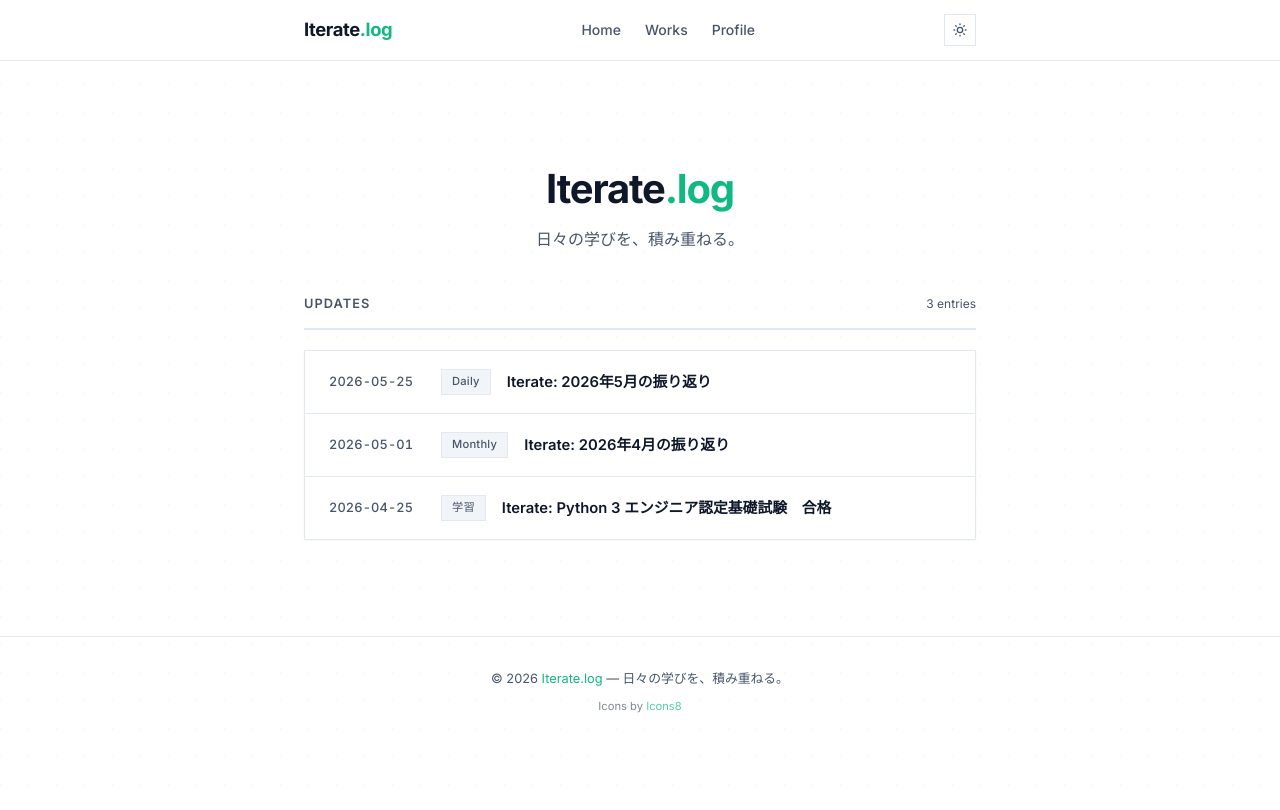
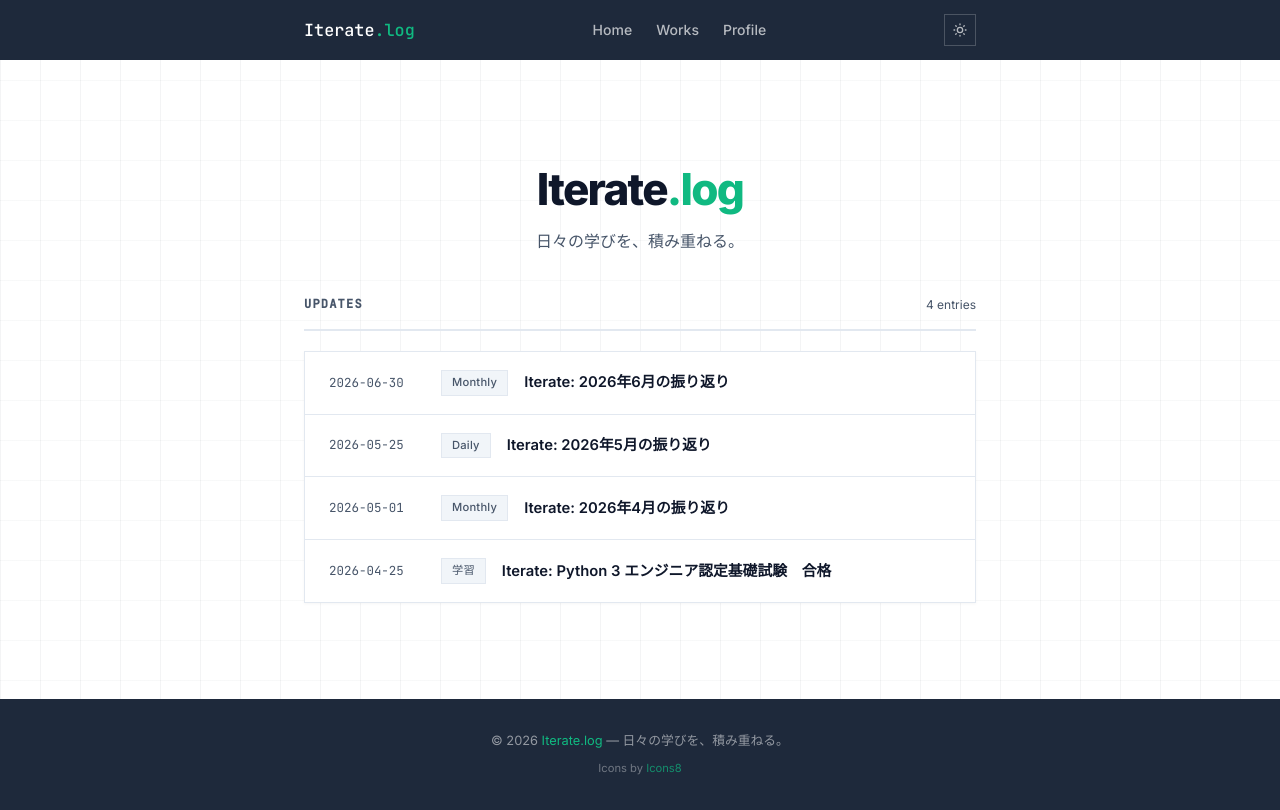
Before and after one commit to Myhero2003/iterate.log, a Flask app: page / in a window 1280 px wide. Before the commit the page ends 785 px from the top, so only its background shows below. Run offline with Flask 3, Linux system fonts and the light colour scheme.

Commit message:
６月の振り返り入力

```diff
--- /dev/null
+++ b/reflections/monthly/iterate-2026-06.md
@@ -0,0 +1,34 @@
+---
+title: "Iterate: 2026年6月の振り返り"
+date: "2026-06-30"
+condition: 2 # 1-5
+career_growth: 4 # 1-5
+tags: ["仕事", "プライベート"]
+---
+
+## 📅 今月の総括
+- 研修期間を終え、新しい配属先での実務がスタートした1ヶ月。
+
+## 🚀 成果・成長したこと
+- 研修期間が終わり、新しい配属先での実務がスタート
+- 6月から神戸での生活・勤務に切り替わり、環境面の変化が大きかった1ヶ月
+- 配属前研修で **MATLAB / Simulink** を扱う研修を受けた
+- 最初は環境・業務フローのキャッチアップを優先
+- （業務の具体的な内容は社外秘のためここでは割愛）
+- 就業先での覚えることが多くて大変。慣れるまで時間がかかりそう
+
+## 🛠 課題と来月の対策
+- 新しい環境での業務に少しずつ慣れていく
+- 自作ゲームの開発を再開
+
+## ☕️ ライフスタイル・リフレッシュ
+- **esports/ゲーム:** 引っ越し準備であまりできなかった代わりに動画をたくさん視聴した
+- EVO Las Vegas 2026 視聴
+
+## 🎯 来月の目標
+1. 新しい環境での業務に少しずつ慣れていく
+2. 自作ゲームの開発を再開する
+3. noteの執筆を再開する（OBS関連を書いてみたい）
+
+## 💬 ひとこと
+- 基本情報技術者の勉強は落ち着くまで難しいと思うので、一旦目の前のことをやりこなす！
--- a/templates/base.html
+++ b/templates/base.html
@@ -25,8 +25,13 @@
       --color-accent-rgb: 16, 185, 129;
       --color-border:    #E2E8F0;
       --color-border-light: #E2E8F0;
-      --color-pattern-1: rgba(30, 41, 59, 0.06);
-      --color-pattern-2: rgba(30, 41, 59, 0.04);
+      --color-pattern-1: rgba(30, 41, 59, 0.05);
+      --color-pattern-2: rgba(30, 41, 59, 0.03);
+      --color-nav-bg: #1E293B;
+      --color-nav-text: rgba(255, 255, 255, 0.68);
+      --color-nav-text-hover: #FFFFFF;
+      --color-footer-bg: #1E293B;
+      --color-footer-text: rgba(255, 255, 255, 0.52);
 
       --font-heading: 'Inter', 'Noto Sans JP', sans-serif;
       --font-body: 'Inter', 'Noto Sans JP', -apple-system, BlinkMacSystemFont, 'Segoe UI', sans-serif;
@@ -51,8 +56,13 @@
       --color-accent-rgb: 212, 247, 0;
       --color-border:    #333333;
       --color-border-light: #222222;
-      --color-pattern-1: rgba(212, 247, 0, 0.08);
-      --color-pattern-2: rgba(212, 247, 0, 0.05);
+      --color-pattern-1: rgba(212, 247, 0, 0.06);
+      --color-pattern-2: rgba(212, 247, 0, 0.03);
+      --color-nav-bg: #050505;
+      --color-nav-text: rgba(255, 255, 255, 0.60);
+      --color-nav-text-hover: #FFFFFF;
+      --color-footer-bg: #000000;
+      --color-footer-text: rgba(255, 255, 255, 0.42);
 
       --font-heading: 'Inter', 'Noto Sans JP', sans-serif;
       --radius-sm: 0px;
@@ -66,7 +76,7 @@
     }
 
     [data-theme='dark'] .site-nav {
-      background: rgba(0, 0, 0, 0.9);
+      background: var(--color-nav-bg);
       border-bottom: 2px solid var(--color-accent);
     }
 
@@ -86,9 +96,9 @@
       color: var(--color-text);
       background-color: var(--color-bg);
       background-image:
-        linear-gradient(135deg, var(--color-pattern-1) 1px, transparent 1px),
-        linear-gradient(315deg, var(--color-pattern-2) 1px, transparent 1px);
-      background-size: 28px 28px;
+        linear-gradient(to right, var(--color-pattern-1) 1px, transparent 1px),
+        linear-gradient(to bottom, var(--color-pattern-2) 1px, transparent 1px);
+      background-size: 40px 40px;
       line-height: 1.6;
       font-size: 16px;
       -webkit-font-smoothing: antialiased;
@@ -100,10 +110,8 @@
       position: sticky;
       top: 0;
       z-index: 100;
-      background: rgba(255, 255, 255, 0.92);
-      backdrop-filter: blur(12px);
-      -webkit-backdrop-filter: blur(12px);
-      border-bottom: 1px solid var(--color-border);
+      background: var(--color-nav-bg);
+      border-bottom: none;
     }
 
     .site-nav__inner {
@@ -117,12 +125,12 @@
     }
 
     .site-nav__logo {
-      font-size: 1.15rem;
-      font-weight: 700;
-      font-family: var(--font-heading);
-      color: var(--color-text);
+      font-size: 1.05rem;
+      font-weight: 500;
+      font-family: var(--font-mono);
+      color: var(--color-nav-text-hover);
       text-decoration: none;
-      letter-spacing: -0.02em;
+      letter-spacing: 0;
       transition: color var(--transition);
     }
 
@@ -143,7 +151,7 @@
     .site-nav__links a {
       font-size: 0.875rem;
       font-weight: 500;
-      color: var(--color-text-soft);
+      color: var(--color-nav-text);
       text-decoration: none;
       position: relative;
       transition: color var(--transition);
@@ -162,7 +170,7 @@
     }
 
     .site-nav__links a:hover {
-      color: var(--color-text);
+      color: var(--color-nav-text-hover);
     }
 
     .site-nav__links a:hover::after {
@@ -194,8 +202,8 @@
       text-align: center;
       padding: 32px 24px;
       font-size: 0.8rem;
-      color: var(--color-text-soft);
-      border-top: 1px solid var(--color-border-light);
+      color: var(--color-footer-text);
+      background: var(--color-footer-bg);
     }
 
     .site-footer a {
@@ -221,8 +229,8 @@
     /* ── Theme Toggle ────────────────────────────────────── */
     .theme-toggle {
       background: none;
-      border: 1px solid var(--color-border);
-      color: var(--color-text-soft);
+      border: 1px solid rgba(255, 255, 255, 0.2);
+      color: var(--color-nav-text);
       width: 32px;
       height: 32px;
       display: flex;
@@ -236,7 +244,7 @@
     .theme-toggle:hover {
       border-color: var(--color-accent);
       color: var(--color-accent);
-      background: var(--color-bg-soft);
+      background: rgba(var(--color-accent-rgb), 0.1);
     }
 
     .theme-toggle svg {
--- a/templates/index.html
+++ b/templates/index.html
@@ -13,11 +13,11 @@
 
   .hero__title {
     font-family: var(--font-heading);
-    font-size: 2.5rem;
-    font-weight: 700;
-    letter-spacing: -0.03em;
+    font-size: 2.75rem;
+    font-weight: 800;
+    letter-spacing: -0.04em;
     color: var(--color-text);
-    line-height: 1.2;
+    line-height: 1.15;
     margin-bottom: 12px;
   }
 
@@ -43,10 +43,11 @@
   }
 
   .section-header__title {
-    font-size: 0.8rem;
+    font-family: var(--font-mono);
+    font-size: 0.75rem;
     font-weight: 600;
     text-transform: uppercase;
-    letter-spacing: 0.08em;
+    letter-spacing: 0.1em;
     color: var(--color-text-soft);
   }
 
@@ -100,10 +101,11 @@
   /* Date column */
   .log-item__date {
     flex-shrink: 0;
-    font-size: 0.8rem;
-    font-weight: 500;
+    font-family: var(--font-mono);
+    font-size: 0.78rem;
+    font-weight: 400;
     color: var(--color-text-soft);
-    letter-spacing: 0.01em;
+    letter-spacing: 0;
     min-width: 96px;
     font-variant-numeric: tabular-nums;
   }
--- a/templates/profile.html
+++ b/templates/profile.html
@@ -18,11 +18,11 @@
 
   .profile-hero__title {
     font-family: var(--font-heading);
-    font-size: 2rem;
-    font-weight: 700;
+    font-size: 2.25rem;
+    font-weight: 800;
     color: var(--color-text);
     margin-bottom: 6px;
-    letter-spacing: -0.01em;
+    letter-spacing: -0.03em;
   }
 
   .profile-hero__tagline {
--- a/templates/works.html
+++ b/templates/works.html
@@ -13,9 +13,9 @@
 
   .works-hero__title {
     font-family: var(--font-heading);
-    font-size: 2rem;
-    font-weight: 700;
-    letter-spacing: -0.02em;
+    font-size: 2.25rem;
+    font-weight: 800;
+    letter-spacing: -0.03em;
     color: var(--color-text);
     margin-bottom: 8px;
   }
```
Also changed, not shown: content/profile.md (+3 -1 lines).
